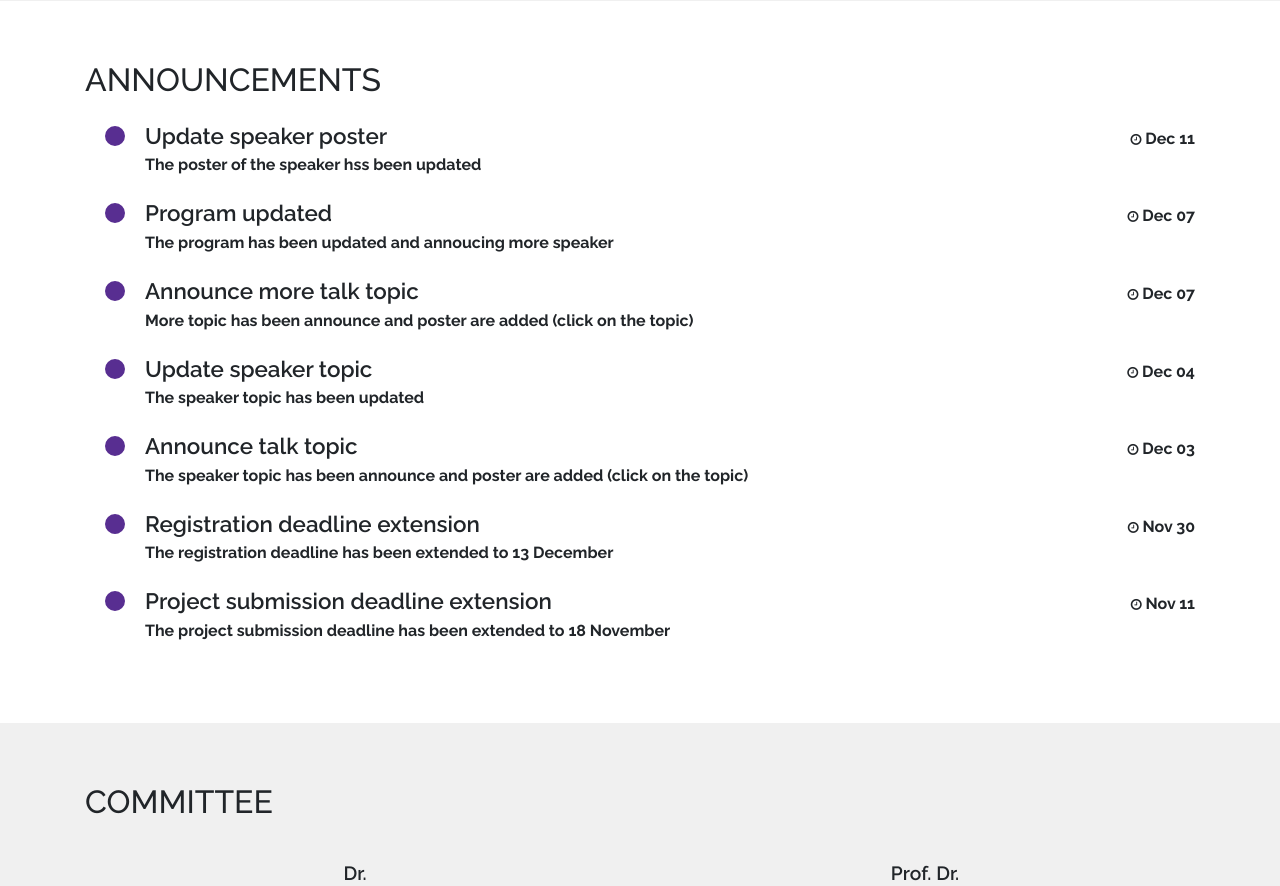
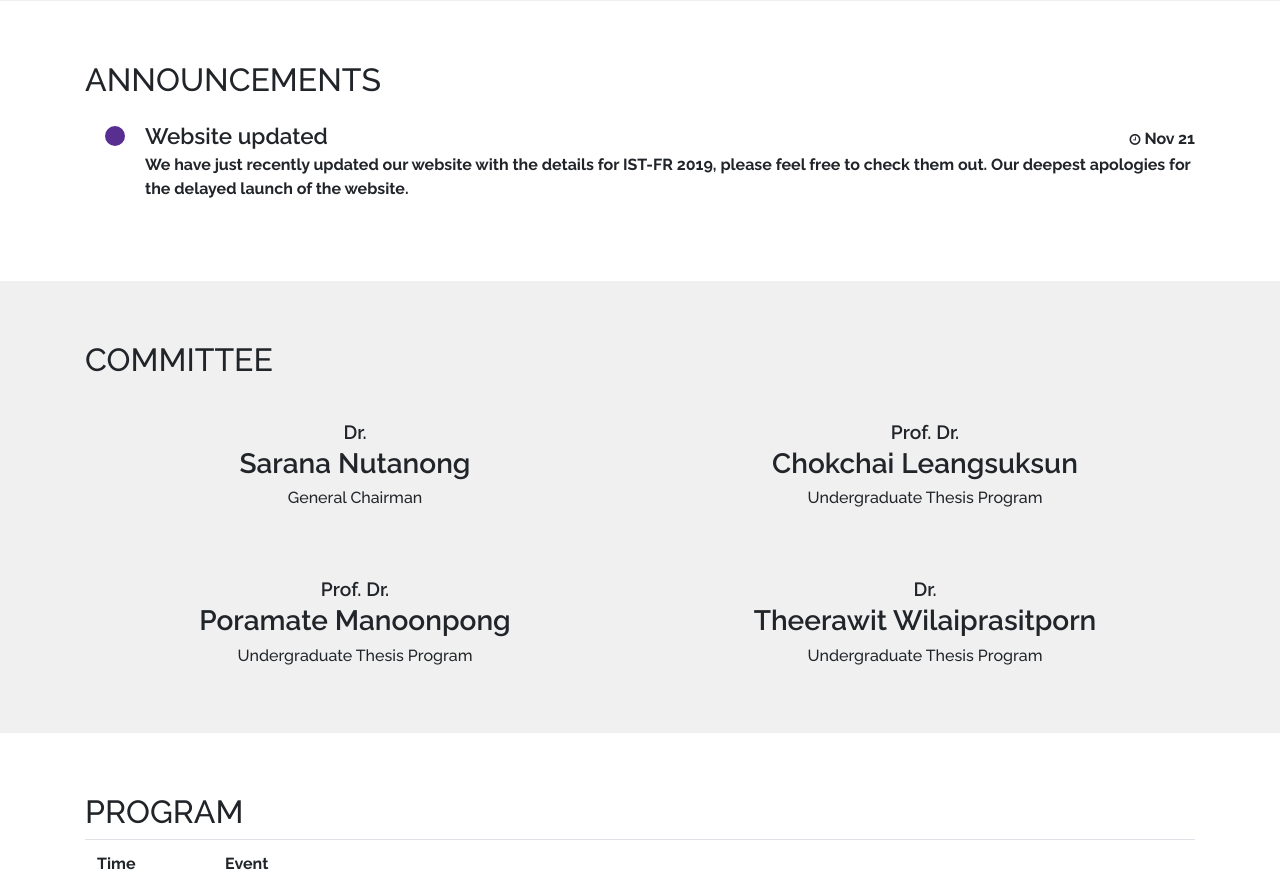
Before and after one commit to ist-fr/2019, a Vue app: page / in a window 1280 px wide. Shown: the part 1500-2386 px from the top of the page. Built offline with nearby package versions, Linux system fonts and the light colour scheme; what vue-scrollactive would draw is missing.

Commit message:
Update annoucements

```diff
--- a/src/components/Home/Announcements.vue
+++ b/src/components/Home/Announcements.vue
@@ -29,42 +29,11 @@ export default {
     return {
       announcements: [
         {
-          title: "Update speaker poster",
-          content: "The poster of the speaker hss been updated",
-          datetime: "Dec 11"
-        },
-        {
-          title: "Program updated",
-          content: "The program has been updated and annoucing more speaker",
-          datetime: "Dec 07"
-        },
-        {
-          title: "Announce more talk topic",
+          title: "Website updated",
           content:
-            "More topic has been announce and poster are added (click on the topic)",
-          datetime: "Dec 07"
-        },
-        {
-          title: "Update speaker topic",
-          content: "The speaker topic has been updated",
-          datetime: "Dec 04"
-        },
-        {
-          title: "Announce talk topic",
-          content:
-            "The speaker topic has been announce and poster are added (click on the topic)",
-          datetime: "Dec 03"
-        },
-        {
-          title: "Registration deadline extension",
-          content: "The registration deadline has been extended to 13 December",
-          datetime: "Nov 30"
-        },
-        {
-          title: "Project submission deadline extension",
-          content:
-            "The project submission deadline has been extended to 18 November",
-          datetime: "Nov 11"
+            "We have just recently updated our website with the details for IST-FR 2019, please feel free to check them out. \
+             Our deepest apologies for the delayed launch of the website.",
+          datetime: "Nov 21"
         }
       ]
     };
```
